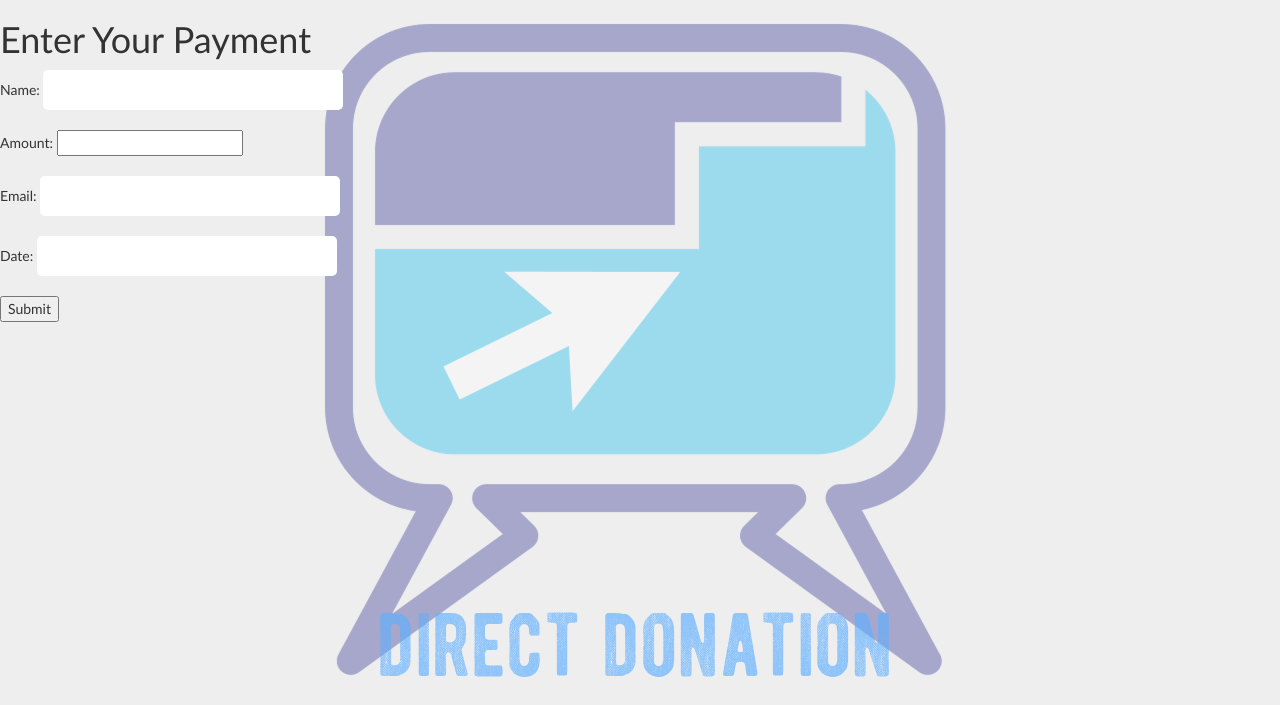
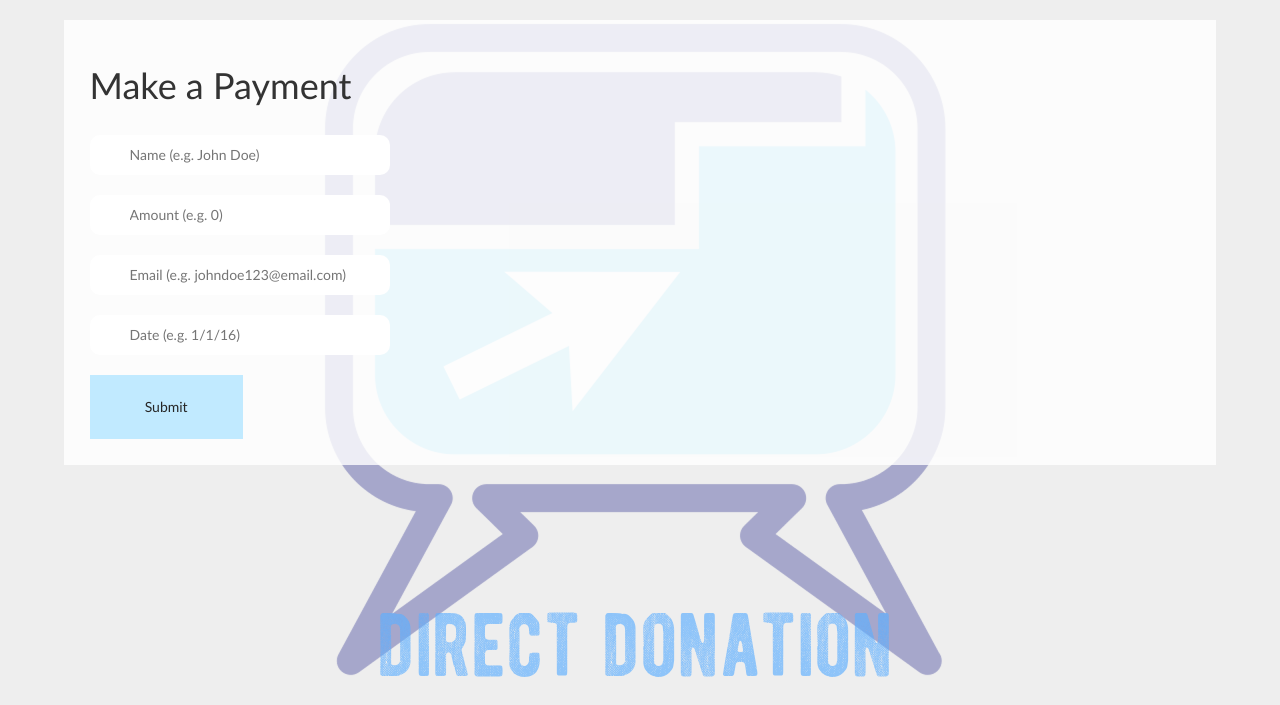
Before and after one commit to angelachan64/direct_donation, a Flask app: page /payment in a window 1280 px wide. Shown: the part 52-757 px from the top of the page. Run offline with Flask 2, Linux system fonts and the light colour scheme; some libraries are stand-ins or nearby versions.

Commit message:
some stuff

```diff
--- a/static/index.css
+++ b/static/index.css
@@ -8,7 +8,7 @@
 }
 
 .left,.right{
-    border:1px solid black;
+    border:1px solid rgba(38,38,38,0.3);
     float:left;
     width: 42.5vw;
     overflow:hidden;
@@ -35,15 +35,16 @@
 }
 
 input[type=text],
-input[type=password]{
+input[type=password],
+input[type=number]{
       background-color: white;
       padding: 10px;
       padding-left: 40px;
       width: 300px;
       color: black;
-      -webkit-border-radius: 5px;
-      -moz-border-radius: 5px;
-      border-radius: 5px;
+      -webkit-border-radius: 10px;
+      -moz-border-radius: 10px;
+      border-radius: 10px;
       border: none;
 }
 
--- a/templates/home.html
+++ b/templates/home.html
@@ -4,3 +4,9 @@
 <li><p class="navbar-text" style="color:#9BDDFF;">Welcome, Organization!</p></li>
 <li><a href="/">Log Out</a></li>
 {% endblock %}
+
+{% block content %}
+
+
+
+{% endblock %}
--- a/templates/payment.html
+++ b/templates/payment.html
@@ -1,22 +1,24 @@
 {% extends 'base.html' %}
 
 {% block content %}
-
-<h1>Enter Your Payment</h1>
+<div class="pictures">
+  <h1>Make a Payment</h1>
+  <br>
+  <form method="POST">
+    <input type="text" name="name" placeholder="Name (e.g. John Doe)"></input>
+    <br><br>
+    <input type="number" name="amount" placeholder="Amount (e.g. 0)"></input>
+    <br><br>
+    <input type="text" name="email" placeholder="Email (e.g. johndoe123@email.com)"></input>
+    <br><br>
+    <input type="text" name="date" placeholder="Date (e.g. 1/1/16)"></input>
+    <br><br>
+    <input type="submit" class="button" name="sub" value="Submit">
+  </form>
+</div>
 
 
-<form method="POST">
-  Name: <input type="text" name="name"></input>
-  <br><br>
-  Amount: <input type="number" name="amount"></input>
-  <br><br>
-  Email: <input type="text" name="email"></input>
-  <br><br>
-  Date: <input type="text" name="date"></input>
-  <br><br>
 
-  <input type="submit" name="sub" value="Submit">
-</form>
 
 
 {% endblock %}
```
